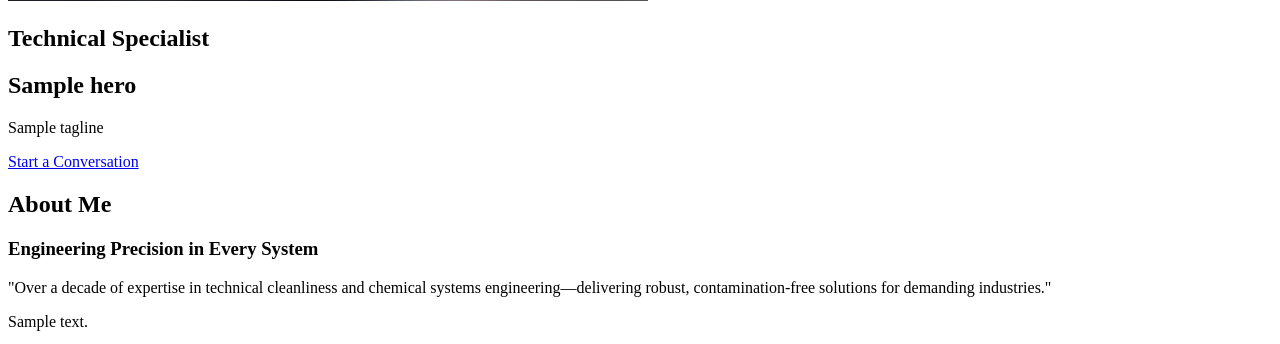
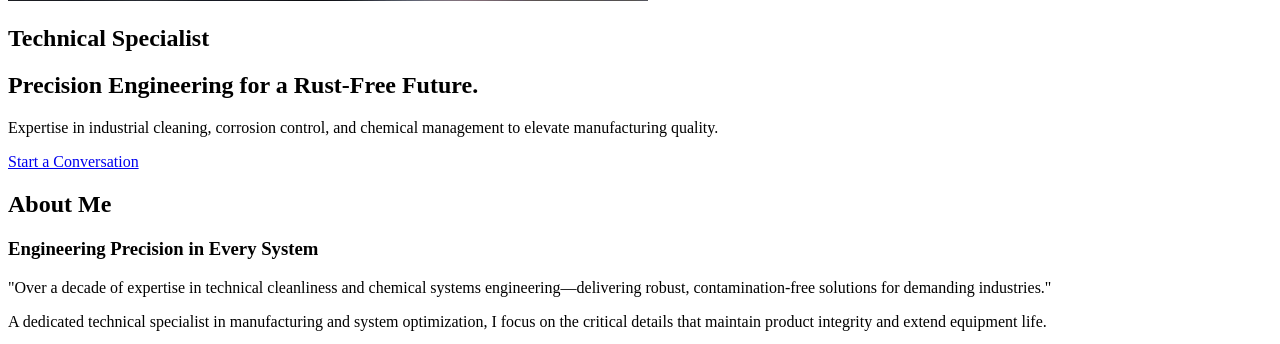
Before and after one commit to Ezhil1K/EK, a Flask app: template templates/index.html in a window 1280 px wide. Shown: the part 2029-2373 px from the top of the page. Run offline with Flask 3, Linux system fonts and the light colour scheme; the template is opened without the code that fills it: most values are stand-ins (such as "Sample title", 1, 10 or a date in 2020).

Commit message:
Update index.html

```diff
--- a/templates/index.html
+++ b/templates/index.html
@@ -1,18 +1,22 @@
 {% extends "base.html" %}
 
 {% block title %}
-    {{ data.title | default("Technical Specialist Portfolio") }}
+Technical Specialist Portfolio
 {% endblock %}
 
 {% block content %}
+
 <div class="relative min-h-screen flex flex-col items-center overflow-x-hidden">
 
 <!-- Hero Section -->
 <section id="hero" class="relative w-full min-h-screen bg-gray-900 flex items-center justify-center text-white p-4 overflow-hidden">
 
     <div id="hero-background" class="absolute inset-0 z-0">
-            <!-- Image with Dark Overlay for High Contrast -->
-            <img src="{{ url_for('static', filename='images/hero_1.jpg') }}"
+        <!--
+            FIX: Replaced Jinja template function (url_for) with static relative path.
+            Assumes your images are located at: /static/images/
+        -->
+        <img src="./static/images/hero_1.jpg"
         alt="Precision Manufacturing Environment"
         class="absolute inset-0 w-full h-full object-cover opacity-30 transition duration-500">
          <!-- Gradient Overlay for Depth -->
@@ -24,13 +28,14 @@
             Technical Specialist
         </h1>
         <h2 class="text-xl sm:text-2xl lg:text-3xl font-light mb-8 text-primary-red">
-                {{ data.hero.subtitle | default('Precision Engineering for a Rust-Free Future.') }}
+            Precision Engineering for a Rust-Free Future.
         </h2>
         <p class="text-lg sm:text-xl max-w-2xl mx-auto text-gray-300 font-normal mb-12 drop-shadow-md">
-                {{ data.hero.tagline | default('Expertise in industrial cleaning, corrosion control, and chemical management to elevate manufacturing quality.') }}
+            Expertise in industrial cleaning, corrosion control, and chemical management to elevate manufacturing quality.
         </p>
         <div class="mt-10">
-                <a href="mailto:{{ data.email_address | default('#') }}"
+            <!-- Using a placeholder mailto: link, replace with actual email if known -->
+            <a href="mailto:contact@example.com"
             class="inline-block px-10 py-4 bg-primary-red text-white text-xl font-bold rounded-xl shadow-2xl shadow-primary-red/50 hover:bg-dark-red hover:scale-[1.03] transition duration-300 transform ring-4 ring-primary-red/0 hover:ring-primary-red/50">
                 Start a Conversation
             </a>
@@ -55,9 +60,10 @@
                     "Over a decade of expertise in technical cleanliness and chemical systems engineering—delivering robust, contamination-free solutions for demanding industries."
                 </p>
                 <p class="text-gray-700 text-lg leading-relaxed mb-6">
-                        {{ data.about.description | default('A dedicated technical specialist in manufacturing and system optimization, I focus on the critical details that maintain product integrity and extend equipment life.') }}
+                    A dedicated technical specialist in manufacturing and system optimization, I focus on the critical details that maintain product integrity and extend equipment life.
                 </p>
-                    <img src="{{ url_for('static', filename='images/image_193d85.jpg') }}"
+                 <!-- FIX: Replaced Jinja template function with static relative path -->
+                <img src="./static/images/image_193d85.jpg"
                     alt="Chemical Engineering Labs, Process Control" class="w-full h-auto rounded-xl shadow-xl aspect-video object-cover mt-8">
             </div>
 
@@ -93,7 +99,7 @@
         <h2 class="text-4xl sm:text-5xl font-extrabold mb-16 text-white border-l-8 border-primary-red pl-4 leading-none">Core Competencies</h2>
 
         {% set competency_cards = [
-                {"title": "Microscopic Analysis", "summary": "Advanced particle characterization, morphology assessment, and technical cleanliness validation (VDA 19.1).","icon_path": "M17 11a1 1 0 010 2h-1a1 1 0 010-2h1zM5 11a1 1 0 010 2H4a1 1 0 010-2h1zM10 3a1 1 0 011 1v1h2V4a1 1 0 012 0v1h1a2 2 0 012 2v2a2 2 0 01-2 2h-1v1a2 2 0 01-2 2h-4a2 2 0 01-2-2v-1H4a2 2 0 01-2-2V7a2 2 0 012-2h1V4a1 1 0 012 0v1h2V4a1 1 0 011-1z"},
+            {"title": "Microscopic Analysis", "summary": "Advanced particle characterization, morphology assessment, and technical cleanliness validation (VDA 19.1).","icon_path": "M17 11a1 1 0 010 2h-1a1 1 0 010-2h1zM5 11a1 1 0 010 2H4a1 1 0 010-2h1zM10 3a1 1 0 011 1v3H7a1 1 0 00-1 1v2a1 1 0 001 1h4v3a1 1 0 001 1h4a1 1 0 001-1V7a1 1 0 00-1-1h-4V4a1 1 0 00-1-1z"},
             {"title": "Corrosion Control", "summary": "Expert VCI/HIC protocol design, implementation, and system optimization for rust prevention in critical components.","icon_path": "M13 10V3L4 14h6v7l9-11h-6z"},
             {"title": "Chemical Engineering", "summary": "Process optimization, fluid life extension, titration, and waste reduction strategies (Cost Savings).","icon_path": "M12 2a1 1 0 00-1 1v3H7a1 1 0 00-1 1v2a1 1 0 001 1h4v3a1 1 0 001 1h4a1 1 0 001-1V7a1 1 0 00-1-1h-4V3a1 1 0 00-1-1zM5 13a1 1 0 00-1 1v4a1 1 0 001 1h4a1 1 0 001-1v-4a1 1 0 00-1-1H5zm12-2a1 1 0 00-1 1v4a1 1 0 001 1h4a1 1 0 001-1v-4a1 1 0 00-1-1h-4z"},
             {"title": "Process Monitoring", "summary": "Real-time system oversight using IoT sensors, custom Power BI dashboards, and SPC charting.","icon_path": "M10 12a2 2 0 100-4 2 2 0 000 4zM12 2a10 10 0 100 20 10 10 0 000-20zM8 10a4 4 0 118 0 4 4 0 01-8 0z"},
@@ -122,21 +128,25 @@
 <!-- Case Studies Section -->
 <section id="casestudies" class="py-24 md:py-32 bg-white w-full border-t border-gray-200">
     <div class="container mx-auto px-4 max-w-7xl animate-fadeInUp">
-            <h2 class="text-4xl sm:text-5xl font-extrabold mb-16 text-gray-900 border-l-8 border-primary-red pl-4 leading-none">Impactful Case Studies </h2>
+        <h2 class="text-4xl sm:text-5xl font-extrabold mb-16 text-gray-900 border-l-8 border-primary-red pl-4 leading-none">Impactful Case Studies </h2>
         <div class="grid md:grid-cols-2 lg:grid-cols-3 gap-10">
-                {% for study in data.casestudies %}
-                    <div class="bg-white rounded-xl shadow-xl hover:shadow-2xl transition duration-300 animate-fadeInUp overflow-hidden border border-gray-200 hover:border-primary-red/50" style="animation-delay: {{ loop.index0 * 0.15 }}s;">
+            <!--
+                NOTE: Since Jinja data (data.casestudies) is not available, I'm using placeholder loops for structure.
+                You will need to manually replace this with the actual HTML content for your case studies.
+            -->
+            {% for i in range(3) %}
+                <div class="bg-white rounded-xl shadow-xl hover:shadow-2xl transition duration-300 animate-fadeInUp overflow-hidden border border-gray-200 hover:border-primary-red/50" style="animation-delay: {{ i * 0.15 }}s;">
                     <div class="relative h-48 w-full bg-gray-100 overflow-hidden">
-                            <img src="{{ url_for('static', filename='images/placeholder_case_' + loop.index|string + '.jpg') }}"
-                                alt="{{ study.title }} impactful engineering project" class="w-full h-full object-cover transition-transform duration-500 hover:scale-110">
+                         <!-- FIX: Replaced Jinja template function with static relative path -->
+                        <img src="./static/images/placeholder_case_{{ i + 1 }}.jpg"
+                            alt="Case Study {{ i + 1 }}" class="w-full h-full object-cover transition-transform duration-500 hover:scale-110">
                     </div>
                     <div class="p-6">
-                            <h3 class="text-2xl font-bold text-gray-900 mb-3 leading-snug">{{ study.title }}</h3>
-                            <p class="text-gray-600 mb-4 text-base">{{ study.summary }}</p>
+                        <h3 class="text-2xl font-bold text-gray-900 mb-3 leading-snug">Case Study Title {{ i + 1 }}</h3>
+                        <p class="text-gray-600 mb-4 text-base">Summary of the impactful engineering project. It involved corrosion control and process optimization.</p>
                         <div class="flex flex-wrap gap-2 pt-4 border-t border-gray-100">
-                                {% for tag in study.tags %}
-                                    <span class="text-xs font-semibold bg-primary-red/10 text-primary-red px-3 py-1 rounded-full">{{ tag }}</span>
-                                {% endfor %}
+                            <span class="text-xs font-semibold bg-primary-red/10 text-primary-red px-3 py-1 rounded-full">VDA 19.1</span>
+                            <span class="text-xs font-semibold bg-primary-red/10 text-primary-red px-3 py-1 rounded-full">RCA</span>
                         </div>
                     </div>
                 </div>
@@ -150,14 +160,19 @@
     <div class="container mx-auto px-4 max-w-7xl animate-fadeInUp">
         <h2 class="text-4xl sm:text-5xl font-extrabold mb-16 text-gray-900 border-l-8 border-primary-red pl-4 leading-none">Selected Projects</h2>
         <div class="grid md:grid-cols-3 gap-10">
-                {% for project in data.projects %}
-                    <div class="bg-white rounded-xl shadow-xl hover:shadow-2xl transition duration-300 animate-fadeInUp overflow-hidden border border-gray-200" style="animation-delay: {{ loop.index0 * 0.2 }}s;">
+            <!--
+                NOTE: Since Jinja data (data.projects) is not available, I'm using placeholder loops for structure.
+                You will need to manually replace this with the actual HTML content for your projects.
+            -->
+            {% for i in range(3) %}
+                <div class="bg-white rounded-xl shadow-xl hover:shadow-2xl transition duration-300 animate-fadeInUp overflow-hidden border border-gray-200" style="animation-delay: {{ i * 0.2 }}s;">
                     <div class="relative h-48 w-full bg-gray-100 overflow-hidden">
-                            <img src="{{ url_for('static', filename='images/placeholder_project_' + loop.index|string + '.jpg') }}" alt="{{ project.name }} project sample" class="w-full h-full object-cover transition-transform duration-500 hover:scale-110">
+                         <!-- FIX: Replaced Jinja template function with static relative path -->
+                        <img src="./static/images/placeholder_project_{{ i + 1 }}.jpg" alt="Project {{ i + 1 }} sample" class="w-full h-full object-cover transition-transform duration-500 hover:scale-110">
                     </div>
                     <div class="p-6">
-                            <h3 class="text-2xl font-bold mb-2 text-gray-900 leading-snug">{{ project.name }}</h3>
-                            <p class="text-gray-700 text-base">{{ project.description }}</p>
+                        <h3 class="text-2xl font-bold mb-2 text-gray-900 leading-snug">Project Name {{ i + 1 }}</h3>
+                        <p class="text-gray-700 text-base">A brief description of the project where technical expertise was applied, achieving significant results.</p>
                     </div>
                 </div>
             {% endfor %}
@@ -170,15 +185,20 @@
     <div class="max-w-7xl mx-auto animate-fadeInUp">
         <h2 class="text-4xl sm:text-5xl font-extrabold mb-16 text-left text-gray-900 border-l-8 border-primary-red pl-4 leading-none">Technical Insights & Articles</h2>
         <div class="grid md:grid-cols-2 gap-10">
-                {% for slug, article in data.articles.items() %}
-                    <a href="/article/{{ slug }}" class="group block bg-white rounded-xl shadow-xl hover:shadow-2xl hover:translate-y-[-5px] transition duration-300 overflow-hidden border border-gray-200">
+            <!--
+                NOTE: Since Jinja data (data.articles) is not available, I'm using placeholder loops for structure.
+                You will need to manually replace this with the actual HTML content for your articles.
+            -->
+            {% for i in range(2) %}
+                <a href="/article/placeholder-article-{{ i + 1 }}" class="group block bg-white rounded-xl shadow-xl hover:shadow-2xl hover:translate-y-[-5px] transition duration-300 overflow-hidden border border-gray-200">
                     <div class="relative h-60 w-full bg-gray-100 overflow-hidden">
-                            <img src="{{ url_for('static', filename='images/placeholder_article_' + loop.index|string + '.jpg') }}"
-                                alt="{{ article.title }} expert article" class="w-full h-full object-cover transition-transform duration-500 group-hover:scale-105">
+                         <!-- FIX: Replaced Jinja template function with static relative path -->
+                        <img src="./static/images/placeholder_article_{{ i + 1 }}.jpg"
+                            alt="Expert article sample {{ i + 1 }}" class="w-full h-full object-cover transition-transform duration-500 group-hover:scale-105">
                     </div>
                     <div class="p-6">
-                            <h3 class="text-2xl font-bold text-gray-900 mb-2 leading-snug">{{ article.title }}</h3>
-                            <p class="text-gray-600 mb-4 text-base">{{ article.summary }}</p>
+                        <h3 class="text-2xl font-bold text-gray-900 mb-2 leading-snug">Article Title {{ i + 1 }}</h3>
+                        <p class="text-gray-600 mb-4 text-base">A concise summary of the technical insight discussed in the article, usually about 2-3 sentences long.</p>
                         <span class="text-primary-red font-semibold flex items-center group-hover:text-dark-red transition">
                             Read Full Article
                             <svg class="w-4 h-4 ml-2 group-hover:translate-x-1 transition-transform" fill="none" stroke="currentColor" viewBox="0 0 24 24"><path stroke-linecap="round" stroke-linejoin="round" stroke-width="2" d="M14 5l7 7m0 0l-7 7m7-7H3"></path></svg>
@@ -190,5 +210,6 @@
     </div>
 </section>
 
+
 </div>
 {% endblock content %}
```
Lines whose indentation alone changed are shown as unchanged.
